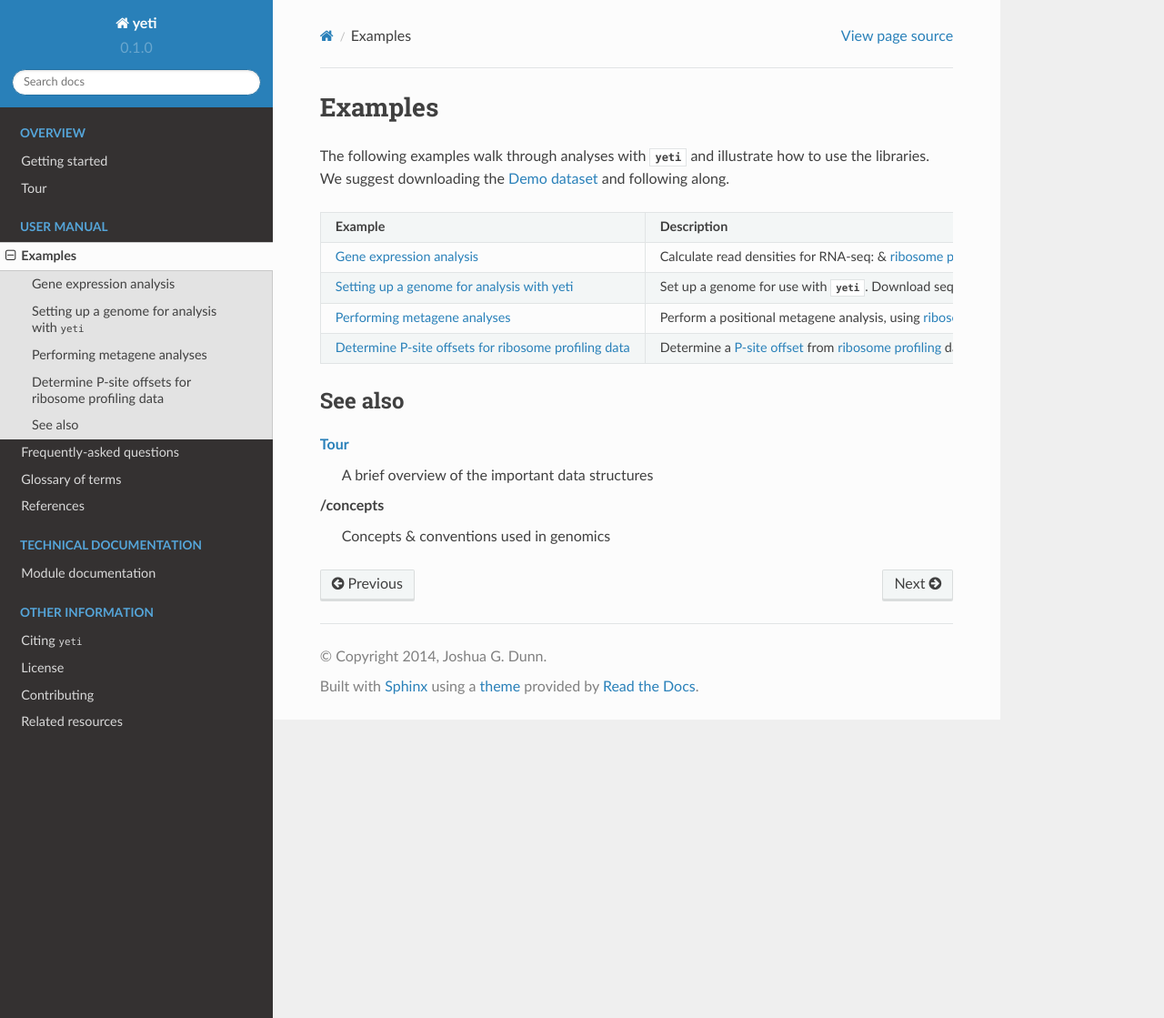
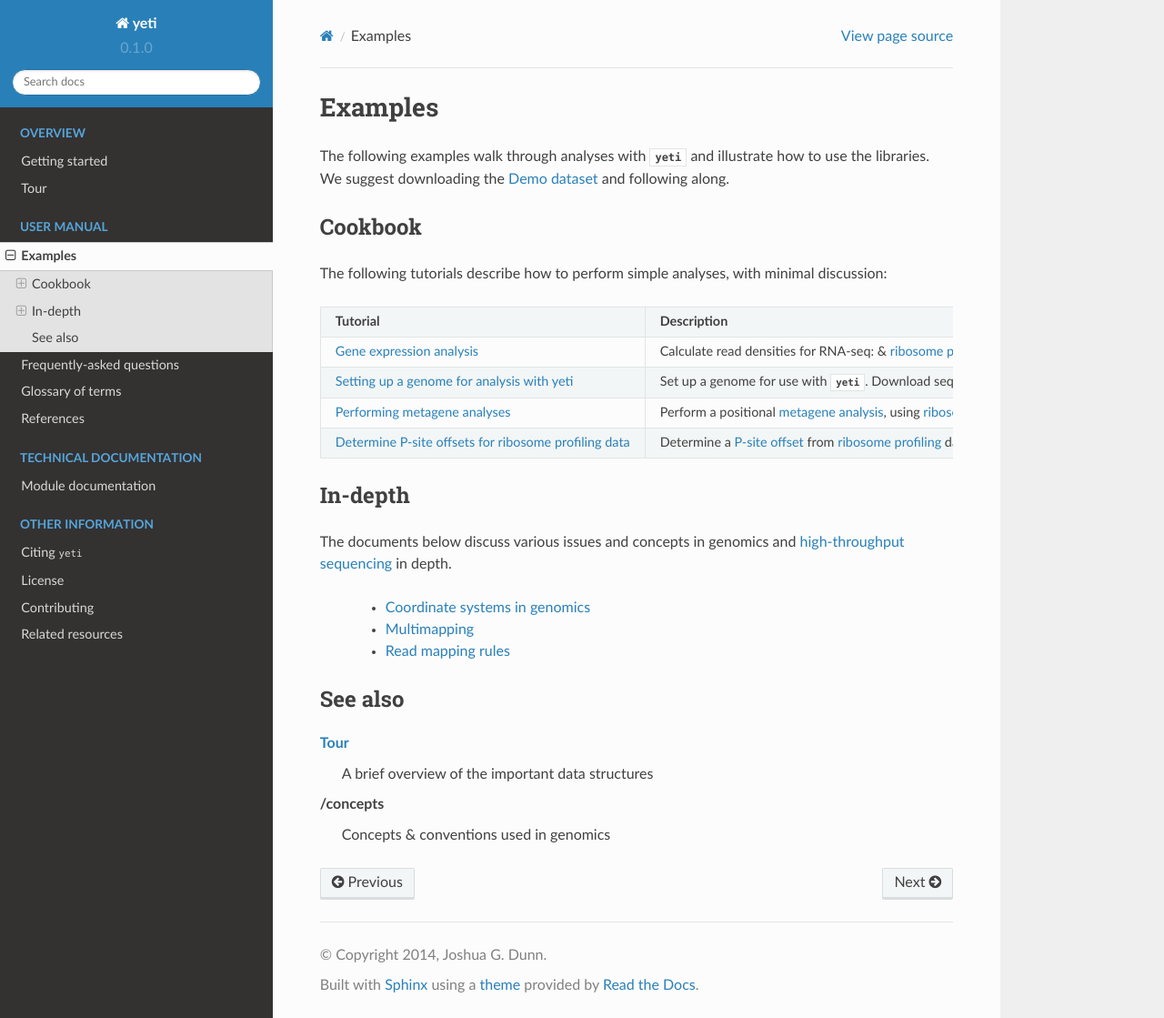
Before and after one commit to joshuagryphon/plastid, a Sphinx documentation site: the page built from docs/source/examples.rst, in a window 1280 px wide and 1119 px high. Shown: the whole window at 91% size. Built offline with Sphinx 7.4.7 and the Read the Docs theme 2.0.0, drawn with Linux system fonts in a browser that asks for light colours; pages that are not in the unit, such as notebooks, are missing from menus.

Commit message:
combined examples and concepts sections

```diff
--- a/docs/source/examples.rst
+++ b/docs/source/examples.rst
@@ -5,8 +5,20 @@ The following examples walk through analyses with :data:`yeti` and
 illustrate how to use the libraries. We suggest downloading the
 :doc:`test_dataset` and following along.
 
+
+Cookbook
+--------
+The following tutorials describe how to perform simple analyses, with minimal
+discussion:
+
+ .. toctree::
+    :hidden:
+    :glob:
+
+    /examples/*
+
 ====================================    ======================================================================================
-**Example**                             **Description**
+**Tutorial**                            **Description**
 ------------------------------------    --------------------------------------------------------------------------------------
 
 :doc:`/examples/gene_expression`        Calculate read densities for :term:`RNA-seq`: & :term:`ribosome profiling`,
@@ -17,21 +29,32 @@ illustrate how to use the libraries. We suggest downloading the
                                         :term:`annotation` files, prepare a :term:`mask file` via |crossmap|, and
                                         discuss other considerations relevant to genomic analyses.
 
-:doc:`/examples/metagene`               Perform a positional :term:`metagene analysis`, using :term:`ribosome profiling`
+:doc:`/examples/metagene`               Perform a positional :term:`metagene analysis <metagene>`, using :term:`ribosome profiling`
                                         data at the start codon as an example. Then, develop metagene analysis around
                                         a custom landmark for use with other data types.
 
 :doc:`/examples/p_site`                 Determine a :term:`P-site offset` from :term:`ribosome profiling` data
 ====================================    ======================================================================================
 
+ .. _concepts-index:
+
+In-depth
+--------
+The documents below discuss various issues and concepts in genomics and
+:term:`high-throughput sequencing` in depth.
+
+
+  - :doc:`concepts/coordinates`
+  - :doc:`concepts/multimappers`
+  - :doc:`concepts/mapping_rules`
+
+
 
  .. toctree::
     :hidden:
+    :glob:
 
-    /examples/gene_expression
-    /examples/genome_setup
-    /examples/metagene
-    /examples/p_site
+    /concepts/*
 
 
 See also
--- a/docs/source/quickstart.rst
+++ b/docs/source/quickstart.rst
@@ -6,7 +6,7 @@ To get started with genomic analysis, a few elements are important:
   - Some :ref:`data <quickstart-data>` to analyze. This is the focus of this document.
 
   - Familiarity with a handful of concepts and conventions.
-    We encourage new users to check :doc:`concepts` and browse as needed.
+    We encourage new users to check :ref:`concepts-index` and browse as needed.
 
   - Some scientific software for data analysis. See :doc:`installation`
     for instructions on how to get :data:`yeti` and its dependencies.
```
